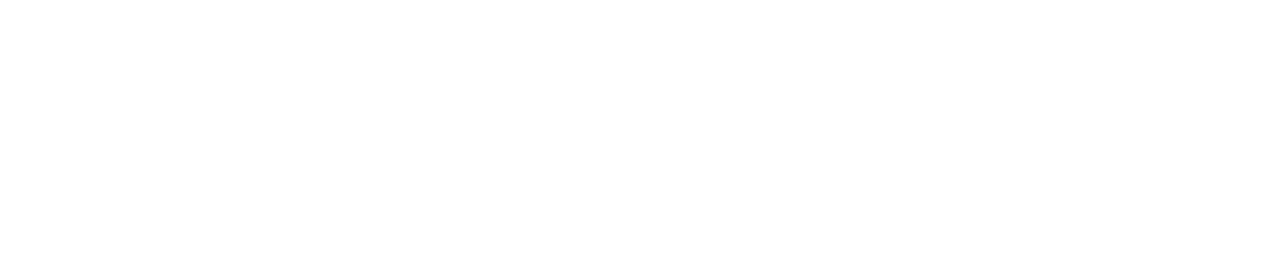
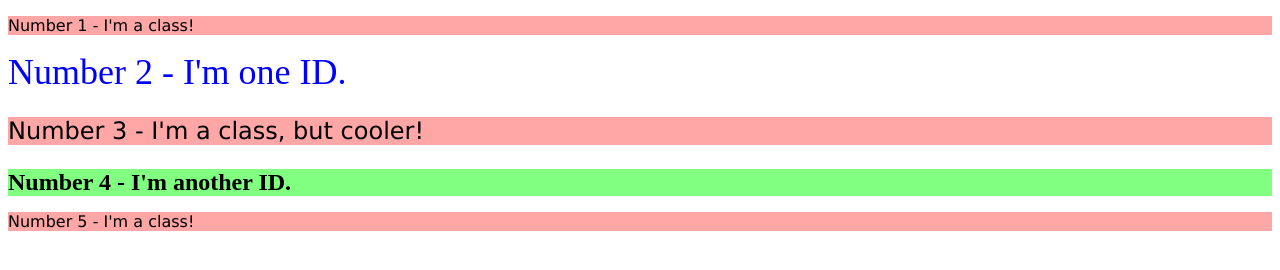
Before and after one commit to ChallengerIL/DI-Bootcamp-Stage1, a plain HTML site: page CSS-Basics/Basic-Exercises/Exercise-2/index.html in a window 1280 px wide. Drawn offline with Linux system fonts and the light colour scheme.

Commit message:
Finished the second exercise

```diff
--- a/CSS-Basics/Basic-Exercises/Exercise-2/index.html
+++ b/CSS-Basics/Basic-Exercises/Exercise-2/index.html
@@ -4,10 +4,14 @@
         <meta charset="UTF-8">
         <meta http-equiv="X-UA-Compatible" content="IE=edge">
         <meta name="viewport" content="width=device-width, initial-scale=1.0">
+        <title>Class and ID Selectors</title>
         <link rel="stylesheet" href="style.css">
-    <title>Document</title>
     </head>
     <body>
-
+        <p class="odd">Number 1 - I'm a class!</p>
+        <div id="second">Number 2 - I'm one ID.</div>
+        <p class="odd third">Number 3 - I'm a class, but cooler!</p>
+        <div id="forth">Number 4 - I'm another ID.</div>
+        <p class="odd">Number 5 - I'm a class!</p>
     </body>
 </html>
--- a/CSS-Basics/Basic-Exercises/Exercise-2/style.css
+++ b/CSS-Basics/Basic-Exercises/Exercise-2/style.css
@@ -0,0 +1,19 @@
+.odd {
+    background-color: #ffa7a7;
+    font-family: Verdana, "DejaVu Sans", sans-serif;
+}
+
+#second {
+    color: #0000ff;
+    font-size: 36px;
+}
+
+.third {
+    font-size: 24px;
+}
+
+#forth {
+    background-color: #80ff80;
+    font-size: 24px;
+    font-weight: bold;
+}
```
Lines whose indentation alone changed are shown as unchanged.
